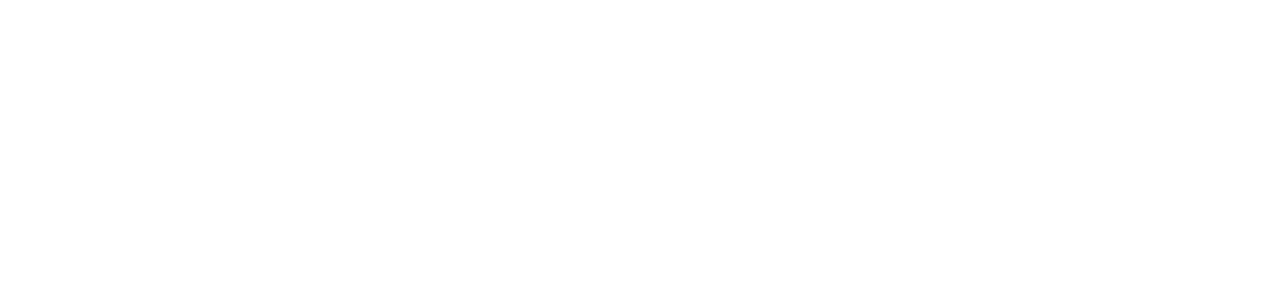
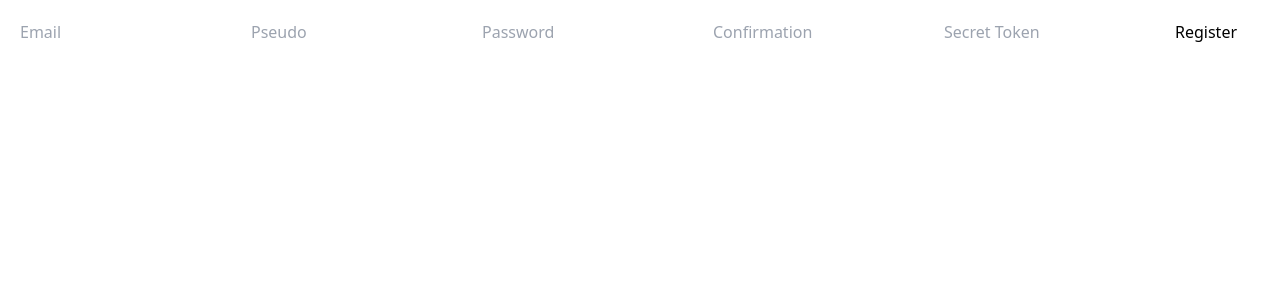
Before and after one commit to Samuel-BONNET/pokedex, a Nuxt app: page /register in a window 1280 px wide. Before the commit this address had no page. Shown: the top 300 px of the page. Built offline with nearby package versions, Linux system fonts and the light colour scheme.

Commit message:
🎙️ Feat #6 : Register
+Création api ( pseudo, email, passwordx2 + secretToken) + verification email unique & secretToken
+Création page ( formulaire + redirection vers login )
+Intégration Liens de navigation

```diff
--- a/pages/hub.vue
+++ b/pages/hub.vue
@@ -1,5 +1,8 @@
 <template>
   <h1>Hub</h1>
+  <NuxtLink to="/pokedex">
+    Pokedex
+  </NuxtLink>
   <Logout/>
 </template>
 
--- a/pages/index.vue
+++ b/pages/index.vue
@@ -2,6 +2,9 @@
   <h1>Welcome</h1>
   <NuxtLink to="/login">
     Login
+  </NuxtLink>
+  <NuxtLink to="/register">
+    Register
   </NuxtLink>
 </template>
 
--- /dev/null
+++ b/pages/register.vue
@@ -0,0 +1,49 @@
+<template>
+
+  <form @submit.prevent="register">
+    <input v-model="email" type="email" name="email" placeholder="Email" />
+    <input v-model="pseudo" type="text" name="pseudo" placeholder="Pseudo" />
+    <input v-model="password" type="password" name="password" placeholder="Password" />
+    <input v-model="passwordConfirmation" type="password" name="passwordConfirmation" placeholder="Confirmation" />
+    <input v-model="secretToken" type="password" name="secretToken" placeholder="Secret Token" />
+    <button type="submit">Register</button>
+  </form>
+  <p v-if="error">
+    {{ error }}
+  </p>
+
+</template>
+
+<style scoped>
+
+</style>
+
+<script setup lang="ts">
+
+const email = ref('');
+const pseudo = ref('');
+const password = ref('');
+const passwordConfirmation = ref('');
+const secretToken = ref('');
+const error = ref<string | null>(null);
+
+async function register() {
+  error.value = null
+
+  try{
+    await $fetch('/api/auth/register', {
+      method: 'POST',
+      body: {
+        email: email.value,
+        pseudo: pseudo.value,
+        password: password.value,
+        passwordConfirmation: passwordConfirmation.value,
+        secretToken: secretToken.value }
+    })
+    await navigateTo('/login')
+  } catch(e: any){
+    error.value = e?.data?.message ?? 'Register Failed'
+  }
+}
+
+</script>
--- /dev/null
+++ b/pnpm-workspace.yaml
@@ -0,0 +1,6 @@
+allowBuilds:
+  '@parcel/watcher': set this to true or false
+  '@prisma/engines': set this to true or false
+  bcrypt: set this to true or false
+  esbuild: set this to true or false
+  prisma: set this to true or false
```
Also changed, not shown: 1 other file (tests, documents, lock files or other folders).
